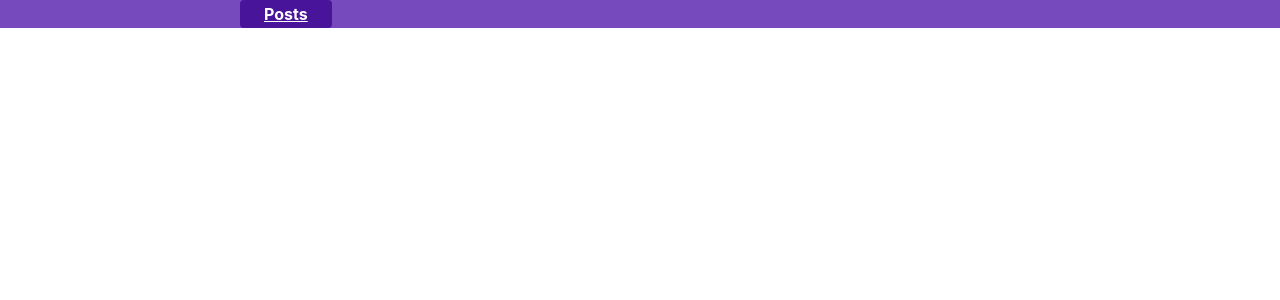
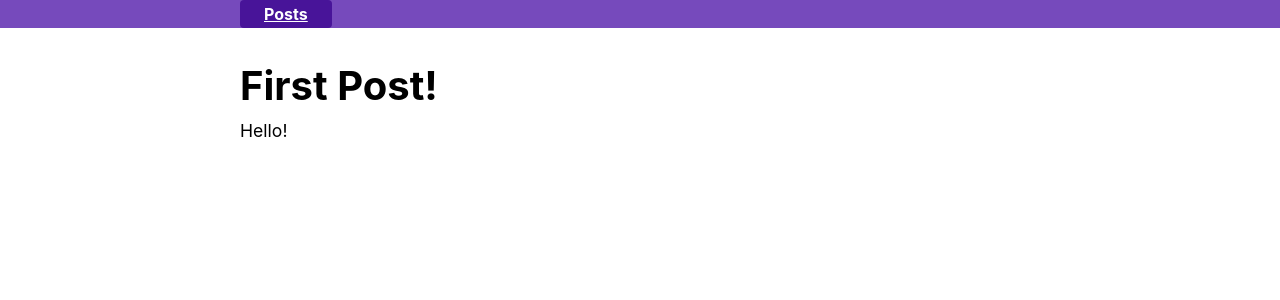
Before and after one commit to silicogen/redux.js.examples, a React app: page /posts/1 in a window 1280 px wide. Shown: the top 300 px of the page. Built offline with nearby package versions, Linux system fonts and the light colour scheme.

Commit message:
react-router-dom@^5.1.2

```diff
--- a/package.json
+++ b/package.json
@@ -12,8 +12,7 @@
     "react": "^17.0.2",
     "react-dom": "^17.0.2",
     "react-redux": "^7.2.6",
-    "react-router": "^6.2.1",
-    "react-router-dom": "^6.2.1"
+    "react-router-dom": "^5.1.2"
   },
   "devDependencies": {
     "@babel/cli": "^7.15.7",
--- a/src/App.js
+++ b/src/App.js
@@ -1,27 +1,26 @@
+
 import {
   BrowserRouter as Router,
-  Routes,
+  Switch,
   Route,
-  Navigate
-} from "react-router-dom";
+  Redirect,
+} from 'react-router-dom'
 
-import { Navbar } from "./app/Navbar";
+import { Navbar } from "app/Navbar"
+import { PostsList } from './features/posts/PostsList'
+import { AddPostForm } from './features/posts/AddPostForm'
+import { SinglePostPage } from './features/posts/SinglePostPage'
 
-import { PostsList } from "./features/posts/PostsList";
-import { AddPostForm } from "./features/posts/AddPostForm";
-import { EditPostForm } from "./features/posts/EditPostForm";
-import { SinglePostPage } from "./features/posts/SinglePostPage";
-
-function App() {
-  return <>
+export default function App() {
+  return (
     <Router>
       <Navbar />
       <div className="App">
-        <Routes >
+        <Switch>
           <Route
             exact
             path="/"
-            element={<>
+            render={() => <>
               <AddPostForm />
               <PostsList />
             </>}
@@ -29,12 +28,10 @@ function App() {
           <Route
             exact
             path="/posts/:postId"
-            element={SinglePostPage} />
-          <Route exact path="/editPost/:postId" component={EditPostForm} />
-        </Routes >
+            component={SinglePostPage} />
+          <Redirect to="/" />
+        </Switch>
       </div>
     </Router>
-  </>;
+  )
 }
-
-export default App;
--- a/src/features/posts/SinglePostPage.js
+++ b/src/features/posts/SinglePostPage.js
@@ -1,4 +1,3 @@
-import React from 'react'
 import { useSelector } from 'react-redux'
 
 export const SinglePostPage = ({ match }) => {
```
Also changed, not shown: 2 other files (tests, documents, lock files or other folders).
